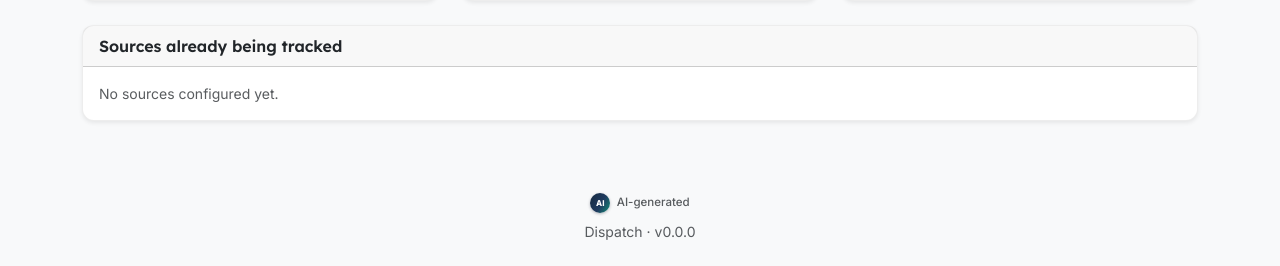
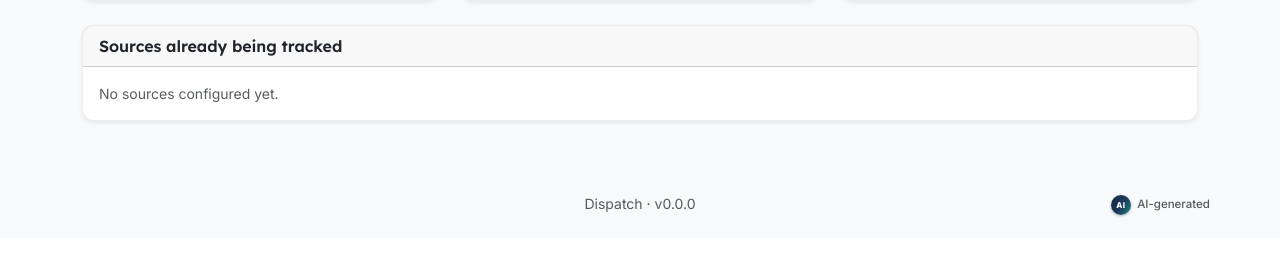
Before and after one commit to rjbruin/ai-news, a Flask app: page / in a window 1280 px wide. Shown: the part 706-972 px from the top of the page. After the commit the page ends 924 px from the top, so only its background shows below. Run offline with Flask 3, Linux system fonts and the light colour scheme; data comes from the database, SQL or seed files in the repository; data that the repository does not hold is empty; some libraries are stand-ins or nearby versions.

Commit message:
Move footer AI badge onto the version line, right-aligned
Co-Authored-By: Claude Sonnet 5 <noreply@anthropic.com>

```diff
--- a/app/templates/base.html
+++ b/app/templates/base.html
@@ -85,9 +85,11 @@
 {% endif %}
 
 {% from "partials/_ai_badge.html" import ai_badge %}
-<footer class="text-center text-body-secondary py-4 small">
-  <div class="d-flex justify-content-center mb-2">{{ ai_badge(size='sm') }}</div>
-  Dispatch · v{{ app_version }}
+<footer class="text-body-secondary py-4 small">
+  <div class="container d-flex justify-content-center align-items-center position-relative">
+    <span>Dispatch · v{{ app_version }}</span>
+    <div class="position-absolute end-0">{{ ai_badge(size='sm') }}</div>
+  </div>
 </footer>
 
 <script src="https://cdn.jsdelivr.net/npm/bootstrap@5.3.3/dist/js/bootstrap.bundle.min.js"
```
